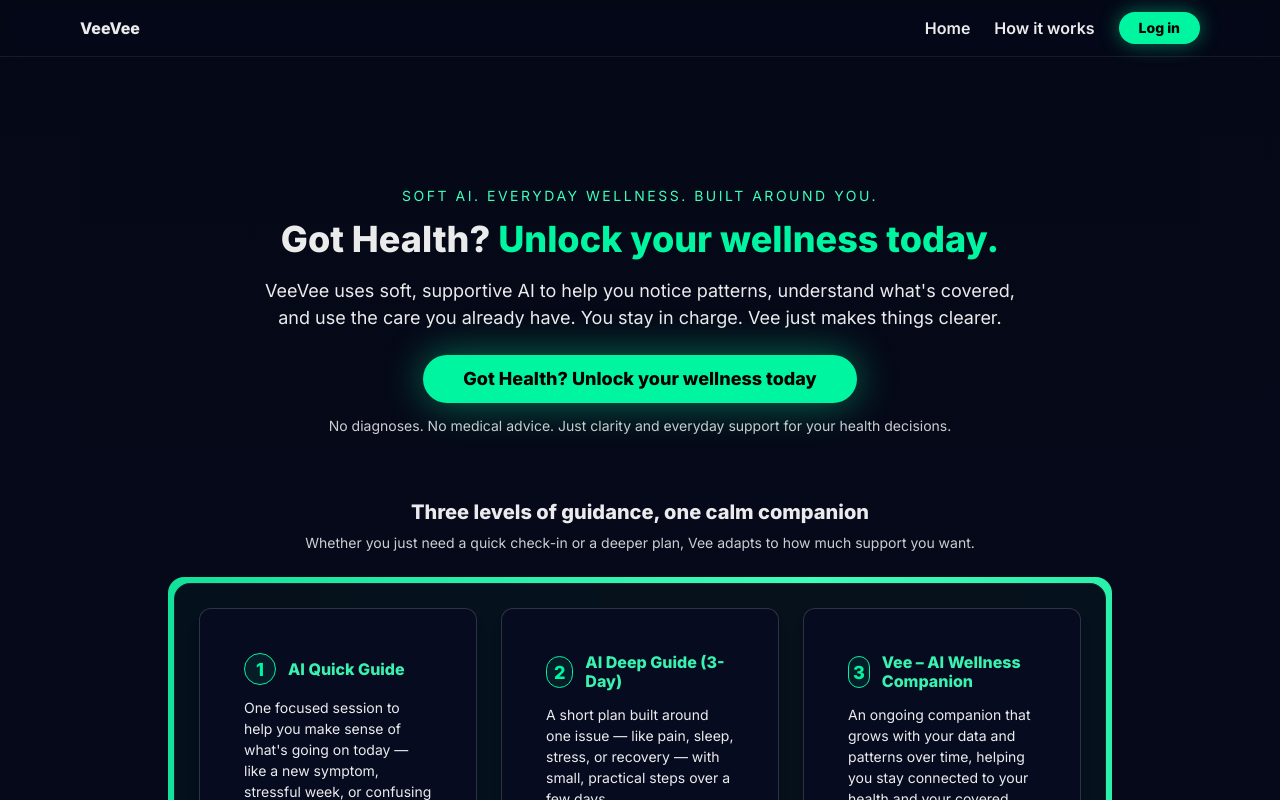
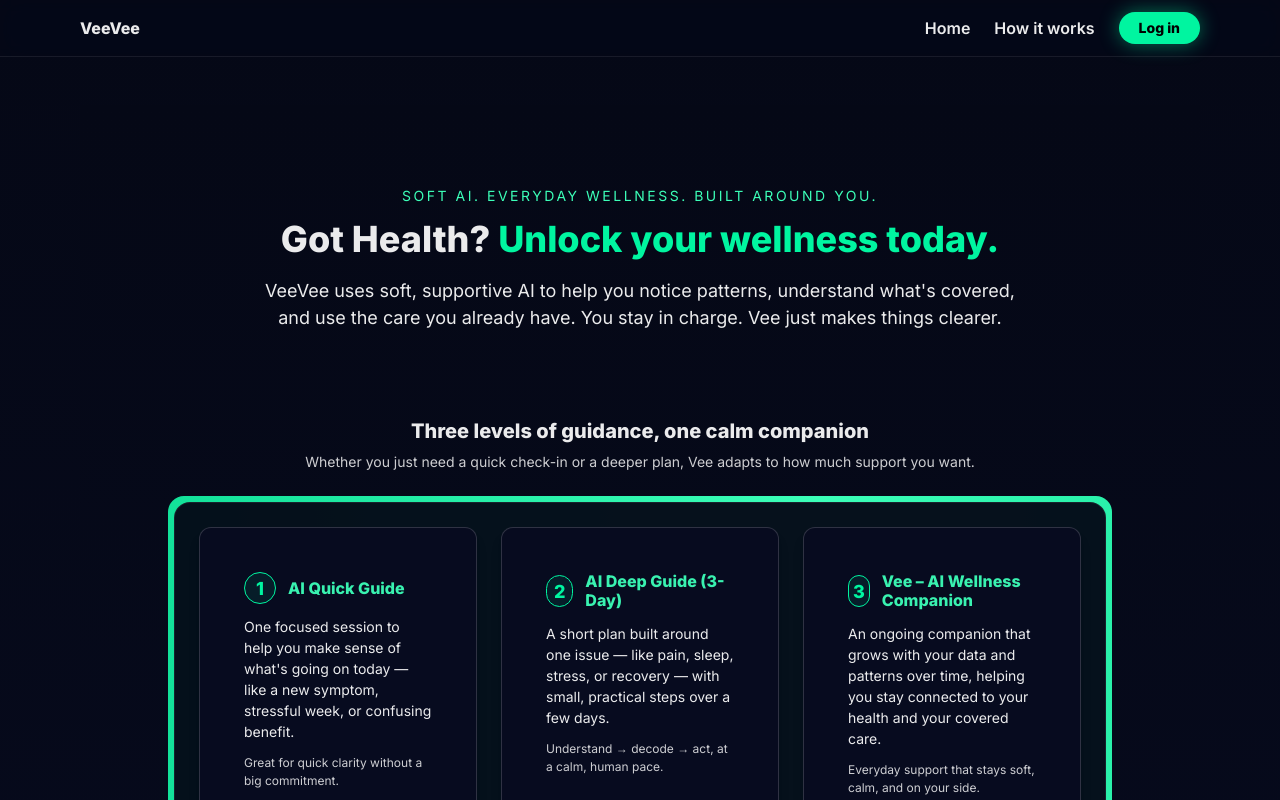
Before and after one commit to cdgonzal/myveevee, a React (Vite) app: page /how-it-works in a window 1280 px wide. Shown: the top 800 px of the page. Built offline with nearby package versions, Linux system fonts and the light colour scheme.

Commit message:
modification of site #6

```diff
--- a/src/pages/HowItWorks.tsx
+++ b/src/pages/HowItWorks.tsx
@@ -101,30 +101,6 @@ export default function HowItWorks() {
             VeeVee uses soft, supportive AI to help you notice patterns,
             understand what&apos;s covered, and use the care you already have.
             You stay in charge. Vee just makes things clearer.
-          </Text>
-
-          <Stack
-            direction={{ base: "column", sm: "row" }}
-            spacing={4}
-            justify="center"
-            align="center"
-          >
-            <Button
-              as="a"
-              href="https://veevee.io"
-              size="lg"
-              borderRadius="full"
-              fontWeight="700"
-              px={10}
-              boxShadow="0 0 40px rgba(0, 245, 160, 0.45)"
-            >
-              Got Health? Unlock your wellness today
-            </Button>
-          </Stack>
-
-          <Text fontSize="sm" color="whiteAlpha.800" mt={3}>
-            No diagnoses. No medical advice. Just clarity and everyday support
-            for your health decisions.
           </Text>
         </MotionBox>
 
```
